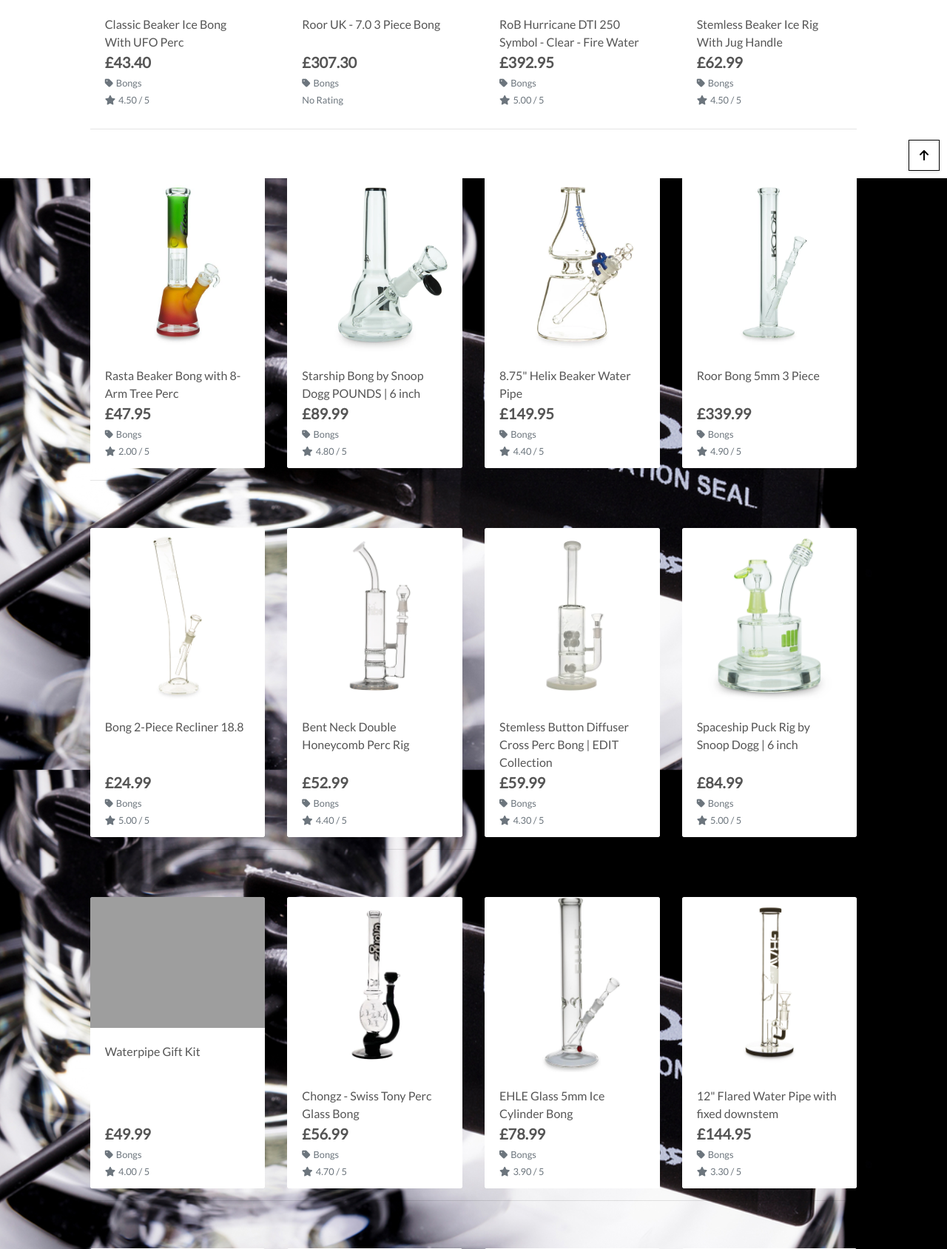
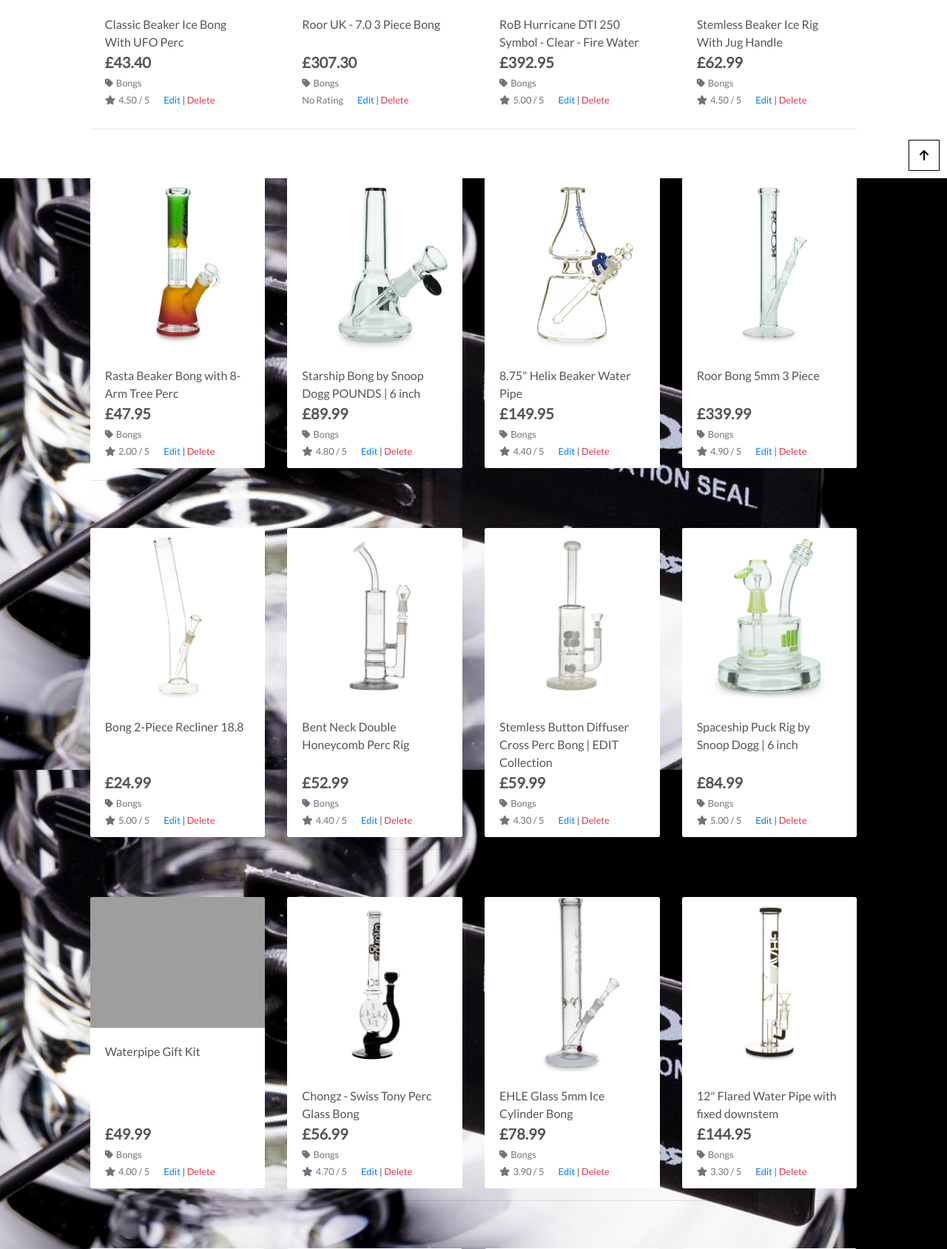
Before and after one commit to kushberrycream/kushberrycream-v1, a Django app: page /products/ in a window 1280 px wide. Shown: the part 559-2248 px from the top of the page at 74% size. Run offline with Django 3.2, Linux system fonts and the light colour scheme; the visitor is signed in with stand-in values (Sample User, id 1); data comes from the database, SQL or seed files in the repository; some libraries are stand-ins or nearby versions; grey boxes are pictures that could not be loaded.

Commit message:
added delete view and url

```diff
--- a/products/templates/products/product_detail.html
+++ b/products/templates/products/product_detail.html
@@ -41,6 +41,12 @@
                         <small class="text-muted"><i class="fas fa-star mr-1"></i>{{ product.rating }} / 5</small>
                     {% else %}
                         <small class="text-muted">No Rating</small>
+                    {% endif %}
+                    {% if request.user.is_superuser %}
+                        <small class="ml-3">
+                            <a href="{% url 'edit_product' product.id %}">Edit</a> |
+                            <a class="text-danger" href="{% url 'delete_product' product.id %}">Delete</a>
+                        </small>
                     {% endif %}
                     <p class="mt-3">{{ product.description|linebreaks }}</p>
                     <form class="form" action="{% url 'add_to_bag' product.id %}" method="POST">
--- a/products/templates/products/products.html
+++ b/products/templates/products/products.html
@@ -83,6 +83,12 @@
                                             {% else %}
                                                 <small class="text-muted">No Rating</small>
                                             {% endif %}
+                                            {% if request.user.is_superuser %}
+                                                <small class="ml-3">
+                                                    <a href="{% url 'edit_product' product.id %}">Edit</a> |
+                                                    <a class="text-danger" href="{% url 'delete_product' product.id %}">Delete</a>
+                                                </small>
+                                            {% endif %}
                                         </div>
                                     </div>
                                 </div>
--- a/products/urls.py
+++ b/products/urls.py
@@ -6,4 +6,6 @@ urlpatterns = [
     path('<int:product_id>/', views.product_detail, name='product_detail'),
     path('add/', views.add_product, name='add_product'),
     path('edit/<int:product_id>/', views.edit_product, name='edit_product'),
+    path('delete/<int:product_id>/', views.delete_product,
+         name='delete_product'),
 ]
--- a/products/views.py
+++ b/products/views.py
@@ -81,9 +81,9 @@ def add_product(request):
     if request.method == 'POST':
         form = ProductForm(request.POST, request.FILES)
         if form.is_valid():
-            form.save()
+            product = form.save()
             messages.success(request, 'Successfully added product!')
-            return redirect(reverse('add_product'))
+            return redirect(reverse('product_detail', args=[product.id]))
         else:
             messages.error(request, 'Failed to add product. Please ensure the\
              form is valid.')
@@ -121,3 +121,11 @@ def edit_product(request, product_id):
     }
 
     return render(request, template, context)
+
+
+def delete_product(request, product_id):
+    """ Delete a product from the store """
+    product = get_object_or_404(Product, pk=product_id)
+    product.delete()
+    messages.success(request, 'Product deleted!')
+    return redirect(reverse('products'))
```
